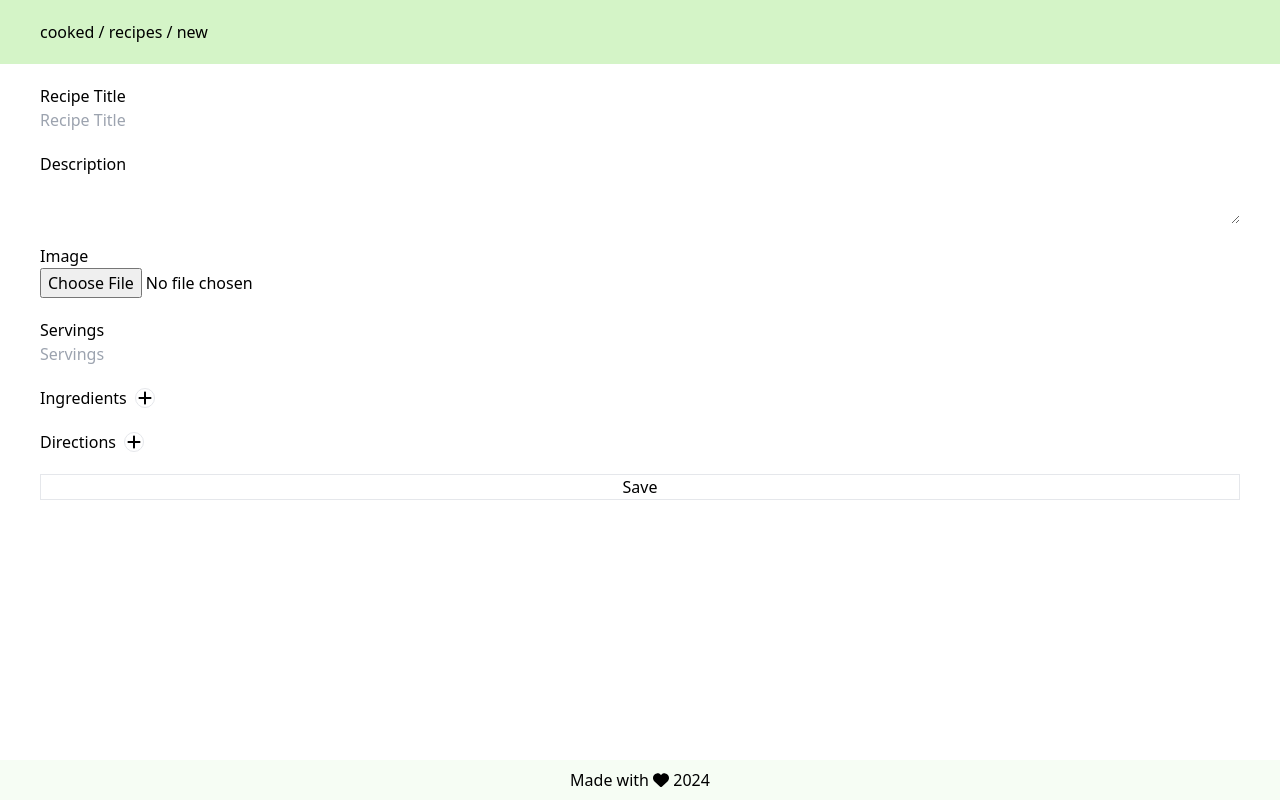
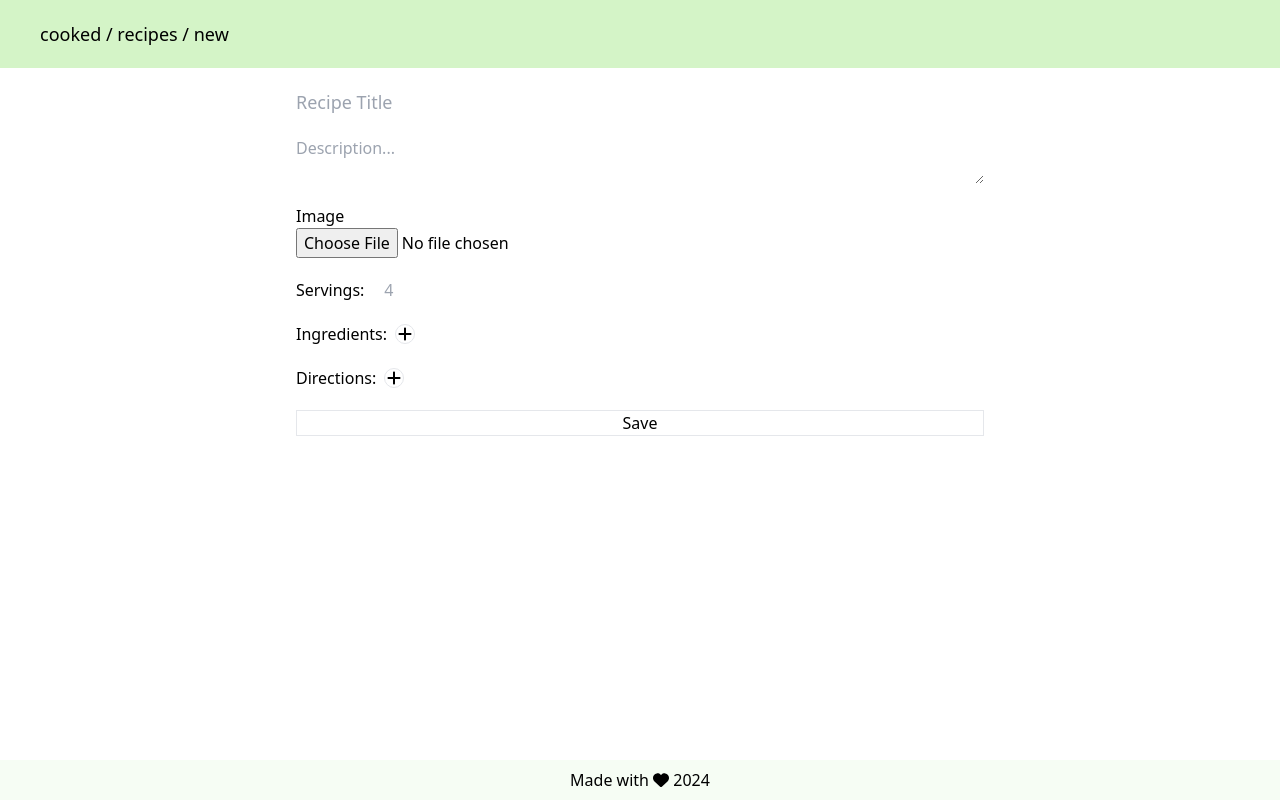
Before and after one commit to justcho5/cooked, a React (Vite) app in the folder frontend/: page /recipes/new in a window 1280 px wide. Built offline with nearby package versions, Linux system fonts and the light colour scheme.

Commit message:
style: added styling to error message and changed styling for form

```diff
--- a/frontend/src/App.tsx
+++ b/frontend/src/App.tsx
@@ -12,6 +12,7 @@ import RecipeDetails from "./pages/RecipeDetails";
 import Home from "./pages/Home";
 import CreateRecipe from "./pages/CreateRecipe";
 import recipeService from "./services/recipes";
+import MainContentContainer from "./components/MainContentContainer";
 
 const router = createBrowserRouter([
   {
@@ -31,7 +32,8 @@ const router = createBrowserRouter([
               {
                 index: true,
                 loader: async () => {
-                  return await recipeService.getAll();
+                  const recipes = await recipeService.getAll();
+                  return recipes.reverse();
                 },
                 element: <Recipes />,
               },
@@ -75,7 +77,9 @@ function Layout() {
     <div className="flex flex-col min-h-[100vh]">
       <Header />
       <div className="flex-grow flex justify-center">
-        <Outlet />
+        <MainContentContainer>
+          <Outlet />
+        </MainContentContainer>
       </div>
       <Footer />
     </div>
--- a/frontend/src/components/Breadcrumbs.tsx
+++ b/frontend/src/components/Breadcrumbs.tsx
@@ -23,7 +23,7 @@ function Breadcrumbs() {
     );
 
   return (
-    <ol className="flex">
+    <ol className="flex text-lg">
       {(crumbs as React.ReactNode[]).map((crumb, index) => (
         <li key={index}>{crumb}</li>
       ))}
--- a/frontend/src/components/Form.tsx
+++ b/frontend/src/components/Form.tsx
@@ -5,6 +5,7 @@ import { useState } from "react";
 import { useNavigate } from "react-router-dom";
 import recipeService from "../services/recipes";
 import { useSearchParams } from "react-router-dom";
+import InputError from "./InputError";
 
 function Form({
   recipe,
@@ -102,18 +103,21 @@ function Form({
   return (
     <form className="flex flex-col gap-5" onSubmit={handleSubmit(onSubmit)}>
       <label className="flex flex-col">
-        Recipe Title{" "}
         <input
+          className="text-lg"
           type="text"
           placeholder="Recipe Title"
           {...register("title", { required: "This is required" })}
         />
-        <p>{errors.title?.message}</p>
+        <InputError message={errors.title?.message} />
+        {/* <p>{}</p> */}
       </label>
 
       <label className="flex flex-col">
-        Description{" "}
-        <textarea {...register("description", { maxLength: 500 })} />
+        <textarea
+          placeholder="Description..."
+          {...register("description", { maxLength: 500 })}
+        />
       </label>
       <label className="flex flex-col">
         Image
@@ -124,21 +128,32 @@ function Form({
           accept="image/*"
           onChange={handleSelectImage}
         />
-        {previewImage ? <img src={previewImage} /> : null}
+        <div className="flex">
+          {previewImage ? (
+            <img src={previewImage} className="w-48 h-48 object-cover" />
+          ) : recipe ? (
+            <img src={recipe.img} className="w-24 h-24 object-cover" />
+          ) : null}
+        </div>
       </label>
-      <label className="flex flex-col">
-        Servings{" "}
-        <input
-          type="number"
-          placeholder="Servings"
-          {...register("servings", { required: "This is required", min: 1 })}
-        />
-        <p>{errors.servings?.message}</p>
-      </label>
+      <div className="flex flex-col">
+        <label className="flex gap-5">
+          Servings:
+          <input
+            className="w-12
+          "
+            type="number"
+            placeholder="4"
+            {...register("servings", { required: "This is required", min: 1 })}
+          />
+        </label>
+        <InputError message={errors.servings?.message} />
 
+        {/* <p>{errors.servings?.message}</p> */}
+      </div>
       <div className="flex flex-col">
         <div className="flex gap-2 items-center">
-          <span className="flex items-center">Ingredients</span>
+          <span className="flex items-center">Ingredients:</span>
           <RoundButton
             icon={faPlus}
             handleClick={() => {
@@ -164,7 +179,11 @@ function Form({
                   }}
                 />
               </div>
-              <p>{errors.ingredients?.[index]?.ingredient?.message}</p>
+              <InputError
+                message={errors.ingredients?.[index]?.ingredient?.message}
+              />
+
+              {/* <p>{errors.ingredients?.[index]?.ingredient?.message}</p> */}
             </li>
           ))}
         </ul>
@@ -172,7 +191,7 @@ function Form({
 
       <div className="flex flex-col">
         <div className="flex gap-2 items-center">
-          <span className="flex items-center">Directions</span>
+          <span className="flex items-center">Directions:</span>
           <RoundButton
             icon={faPlus}
             handleClick={() => {
@@ -198,7 +217,10 @@ function Form({
                   }}
                 />
               </div>
-              <p>{errors.instructions?.[index]?.instruction?.message}</p>
+              <InputError
+                message={errors.instructions?.[index]?.instruction?.message}
+              />
+              {/* <p>{errors.instructions?.[index]?.instruction?.message}</p> */}
             </li>
           ))}
         </ul>
--- /dev/null
+++ b/frontend/src/components/InputError.tsx
@@ -0,0 +1,13 @@
+import { faExclamationTriangle } from "@fortawesome/free-solid-svg-icons";
+import { FontAwesomeIcon } from "@fortawesome/react-fontawesome";
+
+function InputError({ message }: { message: string | undefined }) {
+  return message ? (
+    <p className="text-red-500">
+      <FontAwesomeIcon icon={faExclamationTriangle} />
+      {message}
+    </p>
+  ) : null;
+}
+
+export default InputError;
--- a/frontend/src/components/MainContentContainer.tsx
+++ b/frontend/src/components/MainContentContainer.tsx
@@ -1,5 +1,5 @@
 function MainContentContainer({ children }: { children: React.ReactNode }) {
-  return <div className="max-w-screen-2xl w-[100%] px-10 py-5">{children}</div>;
+  return <div className="max-w-screen-md w-[100%] px-10 py-5">{children}</div>;
 }
 
 export default MainContentContainer;
--- a/frontend/src/pages/CreateRecipe.tsx
+++ b/frontend/src/pages/CreateRecipe.tsx
@@ -1,9 +1,4 @@
 import Form from "../components/Form";
-import MainContentContainer from "../components/MainContentContainer";
 export default function CreateRecipe() {
-  return (
-    <MainContentContainer>
-      <Form />
-    </MainContentContainer>
-  );
+  return <Form />;
 }
--- a/frontend/src/pages/RecipeDetails.tsx
+++ b/frontend/src/pages/RecipeDetails.tsx
@@ -3,7 +3,6 @@ import recipeService from "../services/recipes";
 import { useState } from "react";
 import Button from "../components/Button";
 import Form from "../components/Form";
-import MainContentContainer from "../components/MainContentContainer";
 
 function RecipeDetails() {
   const [recipe, setRecipe] = useState<RecipeType>(
@@ -27,11 +26,8 @@ function RecipeDetails() {
   return recipe == undefined ? (
     <div>No Recipe</div>
   ) : edit === "true" ? ( // conditionally render form vs recipe view, (later - TODO: check if user is authorized)
-    <MainContentContainer>
     <Form recipe={recipe} setRecipe={setRecipe} />
-    </MainContentContainer>
   ) : (
-    <MainContentContainer>
     <div className="flex flex-col gap-5">
       <h1 className="text-xl">{recipe.name}</h1>
       {recipe.description.length > 0 && <em>{recipe.description}</em>}
@@ -54,7 +50,6 @@ function RecipeDetails() {
         <Button text="Delete" onClick={handleDeleteClick} />
       </div>
     </div>
-    </MainContentContainer>
   );
 }
 
--- a/frontend/src/pages/Recipes.tsx
+++ b/frontend/src/pages/Recipes.tsx
@@ -3,9 +3,9 @@ import { useLoaderData, Link } from "react-router-dom";
 
 function Recipes() {
   // removed useEffect because useEffect because I already load data with the react-router data api
-  const recipes = (useLoaderData() as RecipeType[]).reverse();
+  const recipes = useLoaderData() as RecipeType[];
   return (
-    <div className="m-[50px]">
+    <div className="">
       <Link to={`/recipes/new`}>
         <button className="border">Add new</button>
       </Link>
```
Lines whose indentation alone changed are shown as unchanged.
